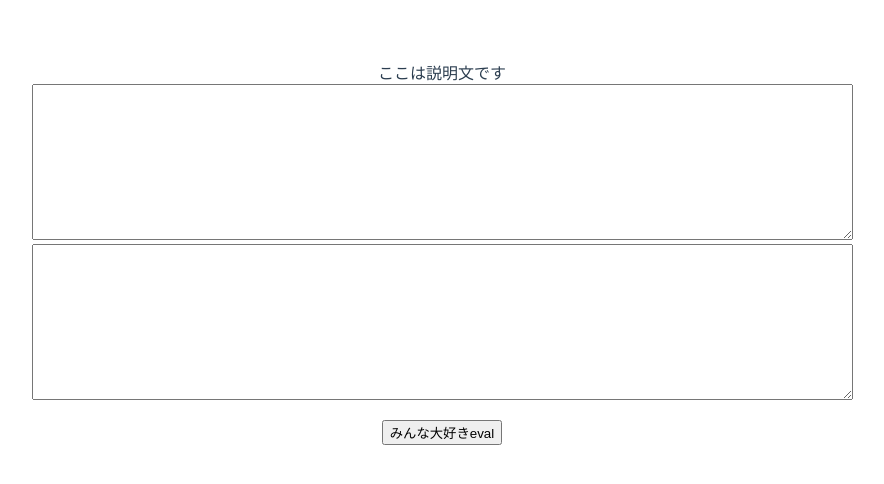
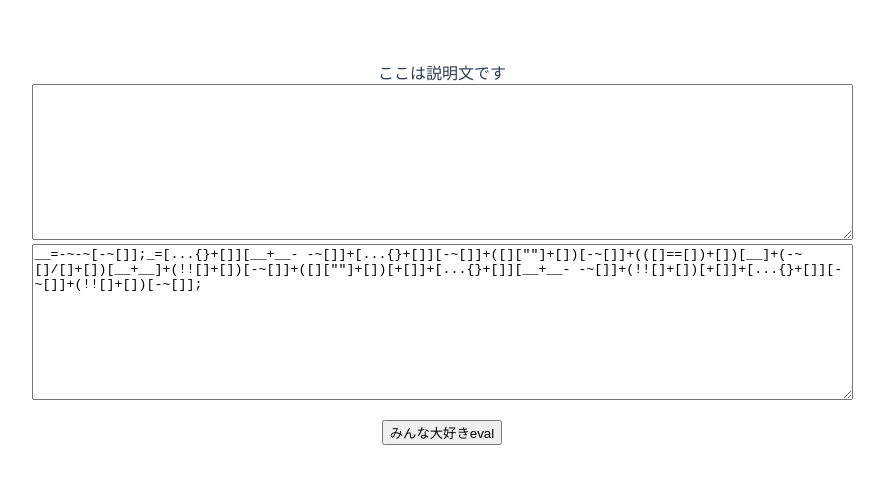
Before and after one commit to s17001/BlackConverterOnWEB, a Vue app: page / in a window 1280 px wide. Shown: the top 484 px of the page, without its empty margins (198-1082 px from the left). Built offline with nearby package versions, Linux system fonts and the light colour scheme.

Commit message:
evalするために形式を変更

```diff
--- a/src/components/Converter.vue
+++ b/src/components/Converter.vue
@@ -2,7 +2,7 @@
     <div>
         <div>ここは説明文です</div>
         <div><textarea v-model="inputs" v-on:keyup="ConvertingInput" name="" id="input" cols="100" rows="10"></textarea></div>
-        <div><textarea v-model="output" id="output" cols="100" rows="10"></textarea></div>
+        <div><textarea v-bind:value="basecode+output" id="output" cols="100" rows="10"></textarea></div>
         <p>{{inputs}}</p>
         <button @click="evalCode">みんな大好きeval</button>
     </div>
@@ -61,7 +61,8 @@
         data() {
             return {
                 inputs:'',
-                output:''
+                output:'',
+                basecode:blackConstructor
             }
         },
         methods:{
@@ -88,8 +89,10 @@
                         processingData.push(utf8code);
                     }
                 }
-                this.output = blackConstructor
-                this.output += processingData.join('+')
+                this.output = processingData.join('+')
+            },
+            evalCode(){
+
             }
         }
     }
```
